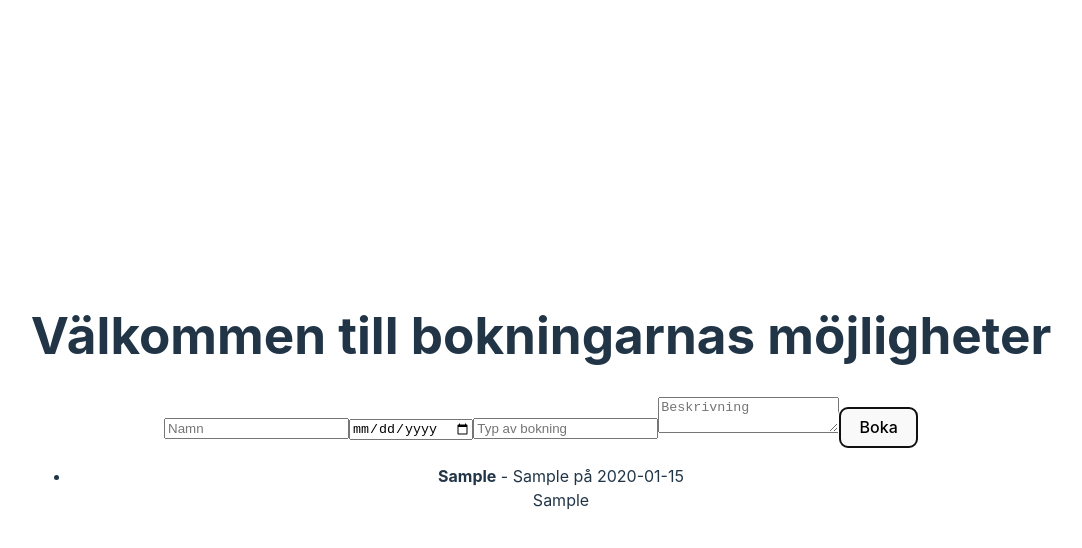
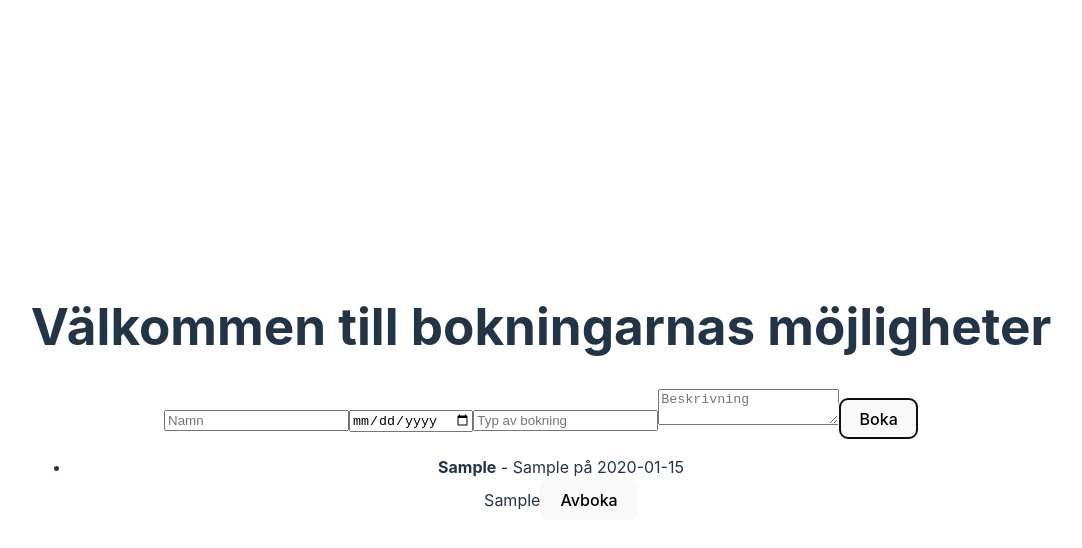
Before and after one commit to sallymaria99/inl-mning-testning-2, a React (Vite) app: page / in a window 1280 px wide. Both pictures are taken after typing "Sample", "2020-01-15", "Sample", "Sample" into the empty fields and a click on the button "Boka". Shown: the top 548 px of the page, without its empty margins (99-1181 px from the left). Built offline with nearby package versions, Linux system fonts and the light colour scheme.

Commit message:
skapade en avboknings-komponent

```diff
--- a/src/App.tsx
+++ b/src/App.tsx
@@ -17,11 +17,16 @@ function Home() {
     setBookings([...bookings, booking]);
   };
 
+  const cancelBooking = (index: number) => {
+    const newBookings = bookings.filter((_, i) => i !== index);
+    setBookings(newBookings);
+  };
+
   return (
     <>
       <h1>Välkommen till bokningarnas möjligheter</h1>
       <BookingForm addBooking={addBoking} />
-      <BookingList bookings={bookings} />
+      <BookingList bookings={bookings} onCancel={cancelBooking} />
     </>
   );
 }
--- a/src/components/BookingList.tsx
+++ b/src/components/BookingList.tsx
@@ -1,3 +1,5 @@
+import CancelButton from "./CancelButton";
+
 type Booking = {
   name: string;
   date: string;
@@ -7,9 +9,10 @@ type Booking = {
 
 type BookingListProps = {
   bookings: Booking[];
+  onCancel: (index: number) => void;
 };
 
-export default function BookingList({ bookings }: BookingListProps) {
+export default function BookingList({ bookings, onCancel }: BookingListProps) {
   return (
     <>
       <ul>
@@ -21,6 +24,7 @@ export default function BookingList({ bookings }: BookingListProps) {
             </span>
             <br />
             {booking.description}
+            <CancelButton onCancel={() => onCancel(index)} />
           </li>
         ))}
       </ul>
--- /dev/null
+++ b/src/components/CancelButton.tsx
@@ -0,0 +1,7 @@
+type CancelButtonProps = {
+  onCancel: () => void;
+};
+
+export default function CancelButton({ onCancel }: CancelButtonProps) {
+  return <button onClick={onCancel}>Avboka</button>;
+}
```
